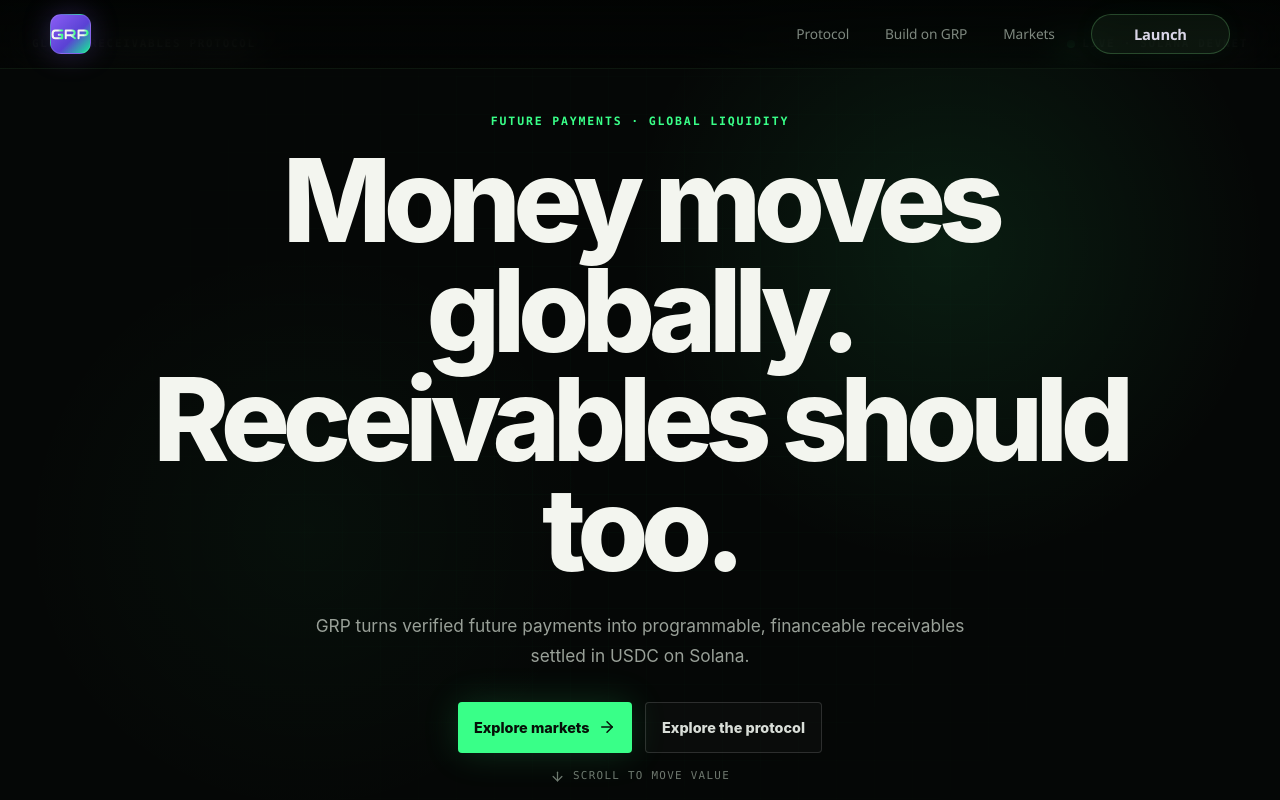
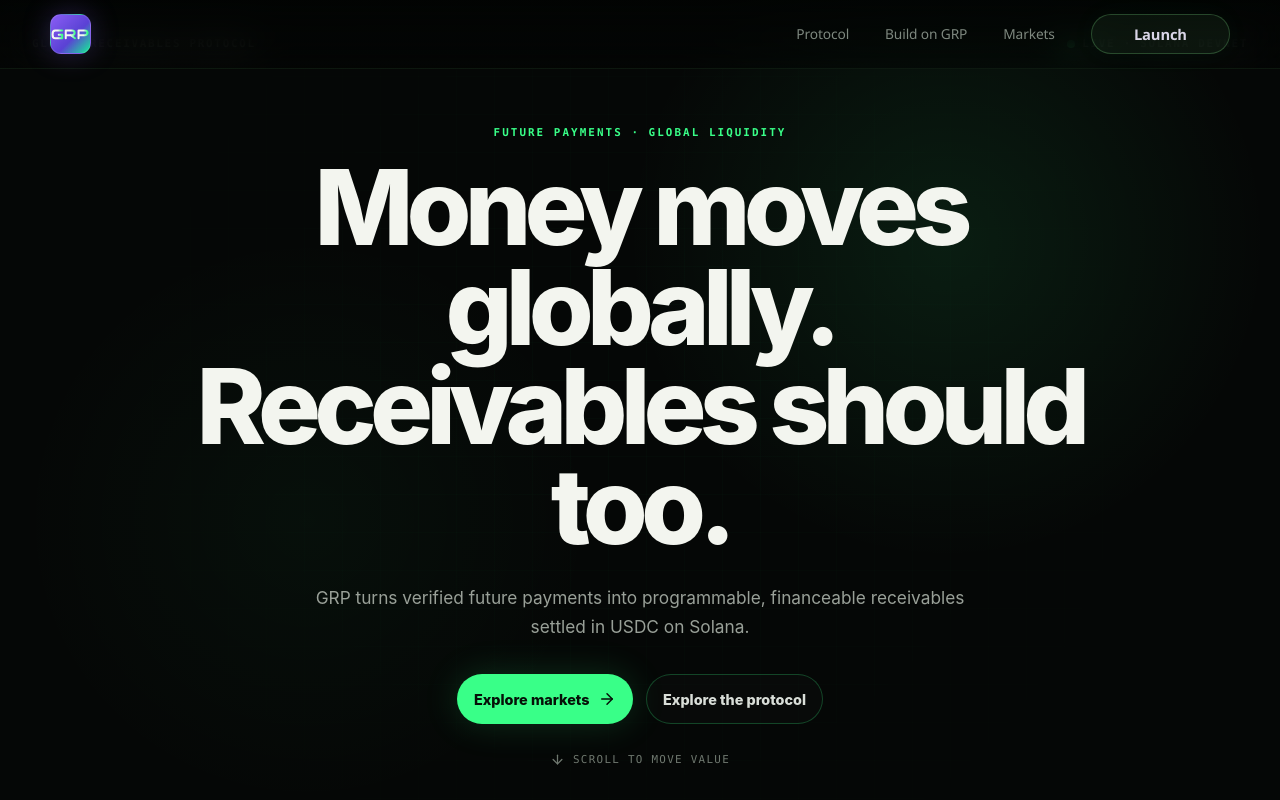
Before and after one commit to 0xlari/global-receivables-protocol, a Next.js app: page / in a window 1280 px wide. Shown: the top 800 px of the page. Built offline with nearby package versions, Linux system fonts and the light colour scheme; no server answers.

Commit message:
brand: refine GRP hero to approved visual direction

```diff
--- a/src/app/grp.module.css
+++ b/src/app/grp.module.css
@@ -80,9 +80,9 @@
 .kicker {
   color: var(--signal);
   font-family: ui-monospace, SFMono-Regular, Menlo, monospace;
-  font-size: .72rem;
+  font-size: .68rem;
   font-weight: 800;
-  letter-spacing: .16em;
+  letter-spacing: .19em;
   text-transform: uppercase;
 }
 
@@ -100,7 +100,7 @@
 
 .opening h1 {
   margin-top: 1rem;
-  font-size: clamp(4rem, 9vw, 8.8rem);
+  font-size: clamp(4.2rem, 8.2vw, 8.2rem);
   font-weight: 760;
   letter-spacing: -.065em;
   text-wrap: balance;
@@ -146,14 +146,17 @@
 }
 
 .signalButton {
+  border: 1px solid rgba(57,255,136,.8);
+  border-radius: 999px;
   background: var(--signal);
   color: #061008;
   box-shadow: 0 0 36px rgba(57,255,136,.16);
 }
 
 .ghostButton {
-  border: 1px solid rgba(255,255,255,.14);
-  background: rgba(255,255,255,.025);
+  border: 1px solid rgba(57,255,136,.24);
+  border-radius: 999px;
+  background: rgba(255,255,255,.015);
   color: #d9ded8;
 }
 
```
